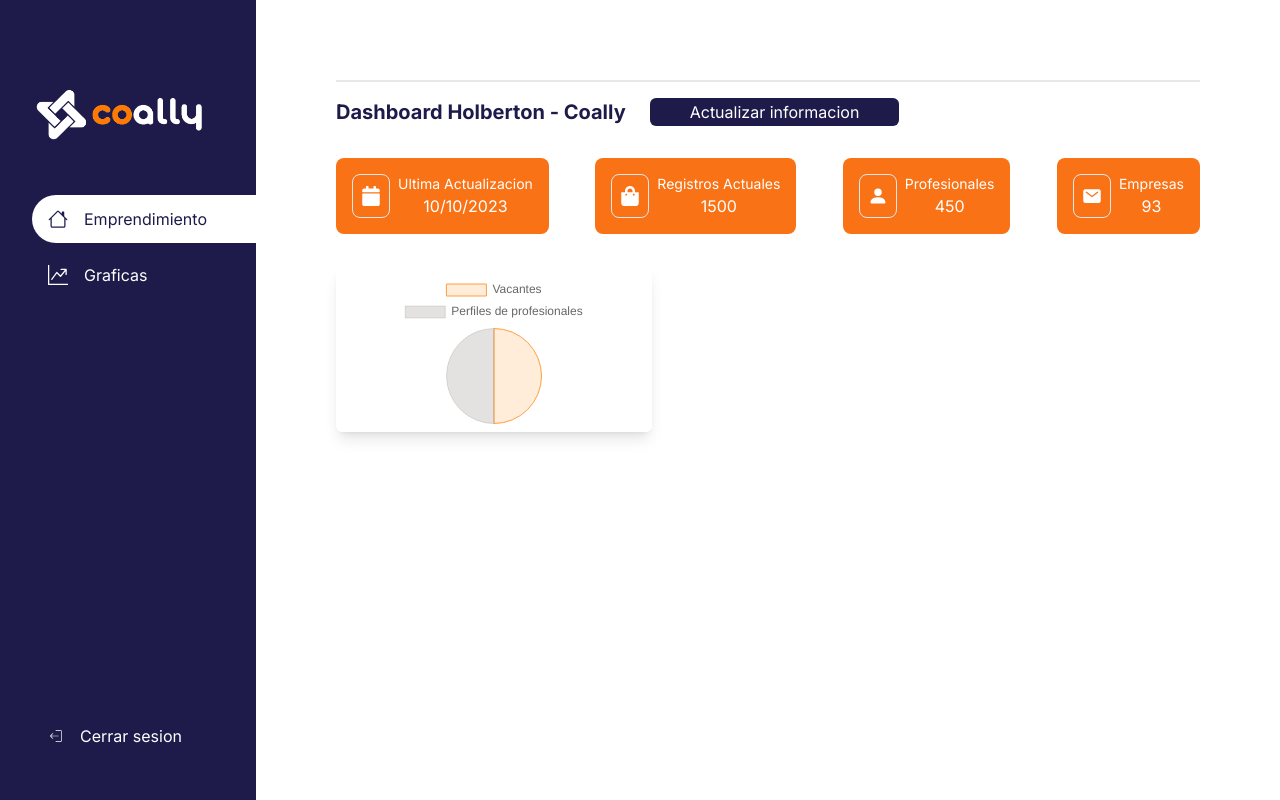
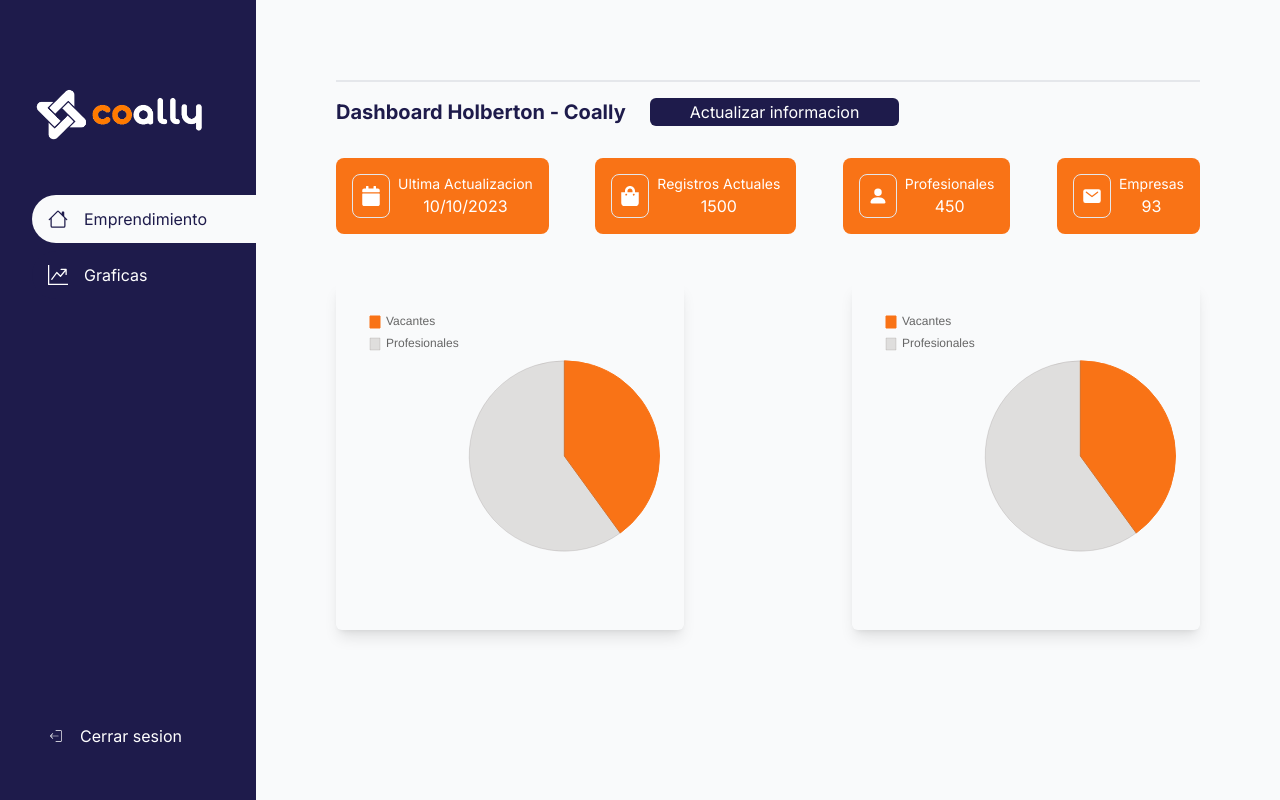
Before and after one commit to jim109/ScrapCoally, a Next.js app: page /dashboard in a window 1280 px wide. Built offline with nearby package versions, Linux system fonts and the light colour scheme.

Commit message:
[UPDATE] main charts

```diff
--- a/src/app/dashboard/layout.tsx
+++ b/src/app/dashboard/layout.tsx
@@ -11,7 +11,7 @@
       <Sidebar />
       <div className="ml-auto lg:w-[80%] xl:w-[80%] 2xl:w-[85%] min-h-screen ">
 
-        <div className=" bg-white h-full pb-20">
+        <div className=" bg-gray-50 pb-20 min-h-screen">
           { children }
         </div>
       </div>
--- a/src/app/dashboard/page.tsx
+++ b/src/app/dashboard/page.tsx
@@ -1,14 +1,15 @@
-
 import { LabelItem } from '@/components';
-
-import { BsHouse, BsFillPersonFill } from 'react-icons/bs'
+import { BsFillPersonFill } from 'react-icons/bs'
 import { FaCalendar, FaShoppingBag } from "react-icons/fa";
 import { IoMail } from "react-icons/io5";
-import {BarChart} from '../../components/BarChart'
 import { PieChart } from '../../components/PieChart';
 
-const label = ['Vacantes', 'Perfiles de profesionales']
+export const metadata = {
+  title: 'Dashboard Holberton - Coally',
+  description: 'Dashboard',
+ };
 
+const label = ['Vacantes', 'Profesionales']
 
 export default function Home() {
   return (
@@ -27,8 +28,11 @@
         <LabelItem icon={<IoMail />} data={'93'} title={'Empresas'} />
       </div>
 
-      <div className='flex justify-between pt-8'>
-        <div className='shadow-lg p-2 rounded-md'>
+      <div className='flex justify-between pt-12'>
+        <div className='shadow-lg p-6 rounded-md'>
+          <PieChart label={label} />
+        </div>
+        <div className='shadow-lg p-6 rounded-md'>
           <PieChart label={label} />
         </div>
 
--- a/src/app/layout.tsx
+++ b/src/app/layout.tsx
@@ -1,13 +1,8 @@
-import type { Metadata } from 'next'
+
 import { Inter } from 'next/font/google'
 import './globals.css'
 
 const inter = Inter({ subsets: ['latin'] })
-
-export const metadata: Metadata = {
-  title: 'Create Next App',
-  description: 'Generated by create next app',
-}
 
 export default function RootLayout({
   children,
--- a/src/components/PieChart.tsx
+++ b/src/components/PieChart.tsx
@@ -12,9 +12,20 @@
 
 // Define las opciones para el gráfico
 const options = {
-    responsive: false,
-    maintainAspectRatio: false, // Esto permite ajustar el tamaño sin mantener la proporción original
-    aspectRatio: 1, // Ajusta el aspect ratio según tus necesidades
+    responsive: true,
+    maintainAspectRatio: true, // Esto permite ajustar el tamaño sin mantener la proporción original
+    aspectRatio: 1,// Ajusta el aspect ratio según tus necesidades
+    plugins: {
+      legend: {
+        position: 'left',
+        align: 'start', // Agregué esta línea para alinear al principio (puedes ajustarla según tus necesidades)
+        labels: {
+          boxWidth: 10,
+          fontSize: 10,
+        },
+      },
+    },
+
   };
 
  const data = {
@@ -22,10 +33,10 @@
     labels: label,
   datasets: [
     {
-      label: '# of Votes',
-      data: [50, 50],
+      label: '100 of Votes',
+      data: [40, 60],
       backgroundColor: [
-        'rgba(255, 159, 64, 0.2)',
+        'rgba(249, 115, 22, 1)',
         'rgba(120, 113, 108, 0.2)',
         'rgba(54, 162, 235, 0.2)',
         'rgba(255, 206, 86, 0.2)',
@@ -33,7 +44,7 @@
         'rgba(153, 102, 255, 0.2)',
       ],
       borderColor: [
-        'rgba(255, 159, 64, 1)',
+        'rgba(249, 115, 22, 1)',
         'rgba(120, 113, 108, 0.2)',
         'rgba(54, 162, 235, 1)',
         'rgba(255, 206, 86, 1)',
--- a/src/components/Sidebar.tsx
+++ b/src/components/Sidebar.tsx
@@ -27,7 +27,7 @@
         <div>
         <div className="-mx-6 px-6 pt-20 pb-4">
             <Link href="/dashboard" title="home">
-              <Image src="/Logo-Coally-Blanco.png" width={175} height={128} alt="Coally logo"/>
+              <Image src="/Logo-Coally-Blanco.png" width={175} height={56} alt="Coally logo"/>
             </Link>
         </div>
         <ul className="space-y-2  mt-8">
--- a/src/components/SidebarItem.tsx
+++ b/src/components/SidebarItem.tsx
@@ -13,7 +13,7 @@
 
   return (
     <li className={`transition rounded-l-full hover:bg-orange-500 hover:text-white
-                  ${ path === pathName ? 'bg-white text-indigo-950 '
+                  ${ path === pathName ? 'bg-gray-50 text-indigo-950 '
                     : 'bg-indigo-950 text-white'} `}>
       <Link href={path} className='pl-4 py-3 flex items-center space-x-4 rounded-l-full'>
         <div className='text-xl'>
```
Also changed, not shown: 1 other file (tests, documents, lock files or other folders).
